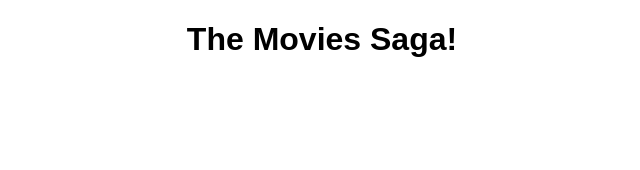
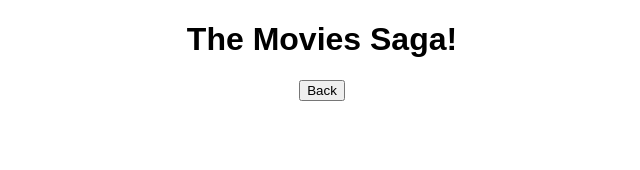
Before and after one commit to whoguy24/weekend-movie-sagas, a React (Create React App) app: page /#/add_movie in a window 1280 px wide. Shown: the top 170 px of the page, without its empty margins (318-958 px from the left). Built offline with nearby package versions, Linux system fonts and the light colour scheme.

Commit message:
Added MovieAdd component, and started with a back button to home page.

```diff
--- a/src/components/App/App.js
+++ b/src/components/App/App.js
@@ -2,6 +2,7 @@ import {HashRouter as Router, Route} from 'react-router-dom';
 import './App.css';
 import MovieList from '../MovieList/MovieList.jsx'
 import MovieDetail from '../MovieDetail/MovieDetail.jsx'
+import MovieAdd from '../MovieAdd/MovieAdd.jsx'
 
 function App() {
   return (
@@ -16,6 +17,10 @@ function App() {
           <MovieDetail />
         </Route>
 
+        <Route path="/add_movie" exact>
+          <MovieAdd />
+        </Route>
+
         {/* Add Movie page */}
 
       </Router>
--- /dev/null
+++ b/src/components/MovieAdd/MovieAdd.jsx
@@ -0,0 +1,21 @@
+// IMPORT COMPONENTS
+import { useHistory } from 'react-router-dom';
+
+// COMPONENT FUNCTION
+function MovieAdd () {
+
+    // Define Import Variables
+    const history = useHistory();
+
+    // Handle Back Button
+    function handleBackButton () {
+        history.push('/');
+    }
+
+    return (
+        <button onClick={handleBackButton}>Back</button>
+    )
+}
+
+// EXPORT COMPONENT
+export default MovieAdd;
```
Also changed, not shown: 1 other file (tests, documents, lock files or other folders).
